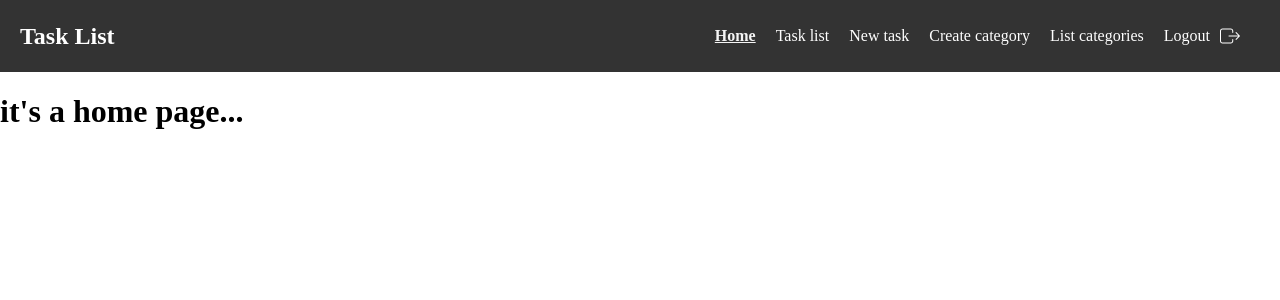
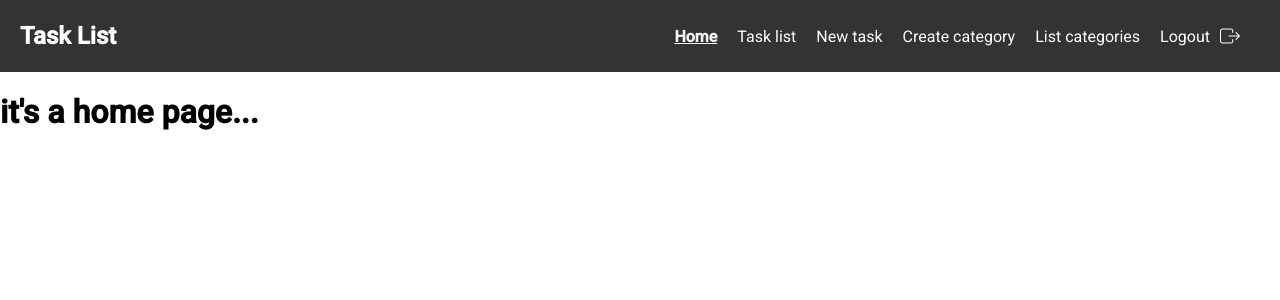
Before and after one commit to szobek/cubix-gyakorlas-I-task-list-refactor, an Angular app: page /home in a window 1280 px wide. Shown: the top 300 px of the page. Built offline with nearby package versions, Linux system fonts and the light colour scheme; sample sign-in values are in the browser's storage.

Commit message:
Add Angular Material dependencies and update styles for improved UI

```diff
--- a/angular.json
+++ b/angular.json
@@ -32,6 +32,7 @@
               }
             ],
             "styles": [
+              "@angular/material/prebuilt-themes/azure-blue.css",
               "src/styles.scss"
             ],
             "scripts": []
@@ -91,6 +92,7 @@
               }
             ],
             "styles": [
+              "@angular/material/prebuilt-themes/azure-blue.css",
               "src/styles.scss"
             ],
             "scripts": []
--- a/package.json
+++ b/package.json
@@ -10,10 +10,12 @@
   },
   "private": true,
   "dependencies": {
+    "@angular/cdk": "^19.2.15",
     "@angular/common": "^19.2.0",
     "@angular/compiler": "^19.2.0",
     "@angular/core": "^19.2.0",
     "@angular/forms": "^19.2.0",
+    "@angular/material": "^19.2.15",
     "@angular/platform-browser": "^19.2.0",
     "@angular/platform-browser-dynamic": "^19.2.0",
     "@angular/router": "^19.2.0",
--- a/src/index.html
+++ b/src/index.html
@@ -6,8 +6,10 @@
   <base href="/">
   <meta name="viewport" content="width=device-width, initial-scale=1">
   <link rel="icon" type="image/x-icon" href="favicon.ico">
+  <link href="https://fonts.googleapis.com/css2?family=Roboto:wght@300;400;500&display=swap" rel="stylesheet">
+  <link href="https://fonts.googleapis.com/icon?family=Material+Icons" rel="stylesheet">
 </head>
-<body>
+<body class="mat-typography">
   <cgyir-app-old></cgyir-app-old>
 </body>
 </html>
--- a/src/styles.scss
+++ b/src/styles.scss
@@ -78,3 +78,5 @@
         max-width: 80%;
         min-width: 100px;
 }
+html, body { height: 100%; }
+body { margin: 0; font-family: Roboto, "Helvetica Neue", sans-serif; }
```
Also changed, not shown: 1 other file (tests, documents, lock files or other folders).
